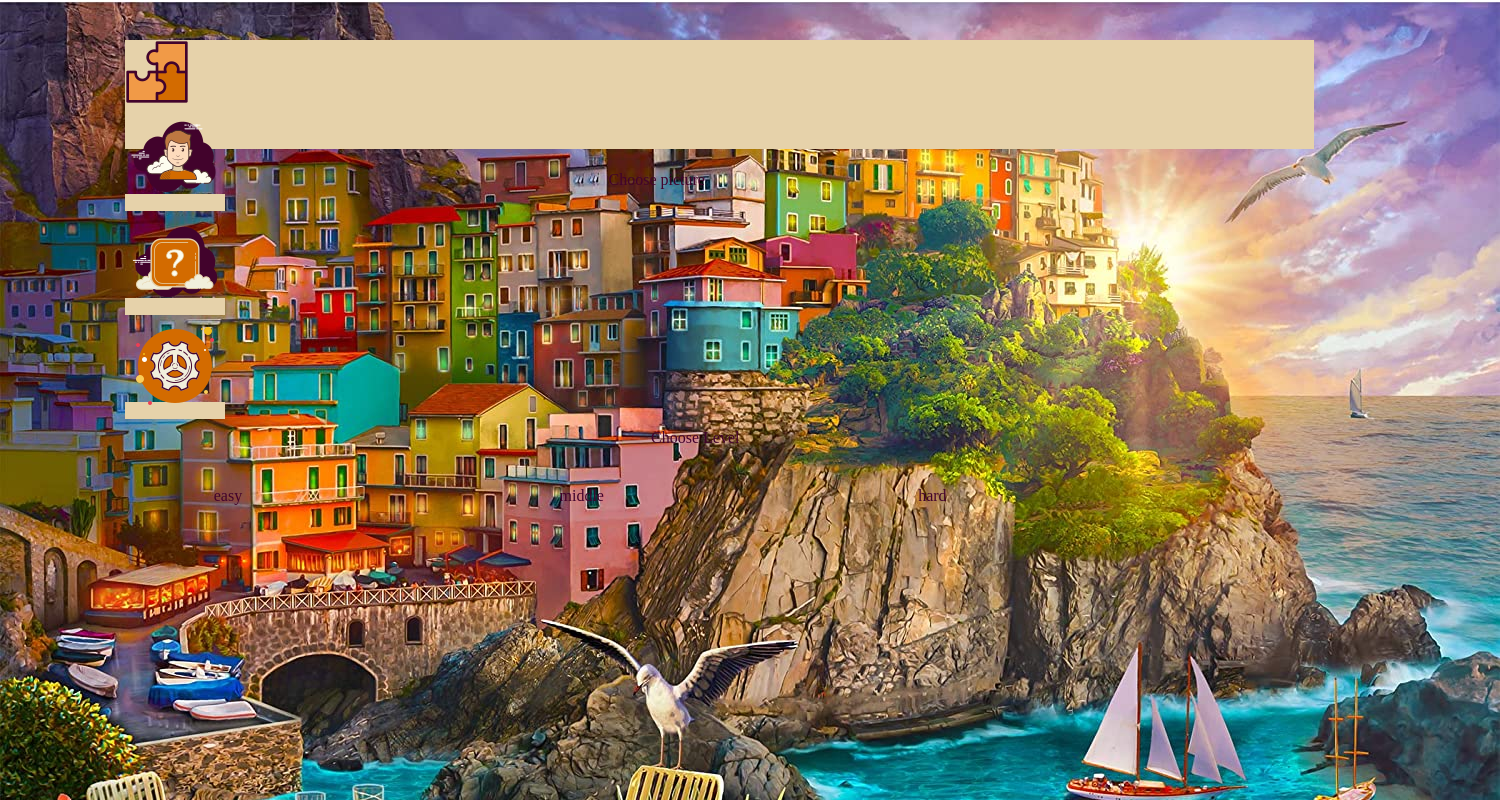
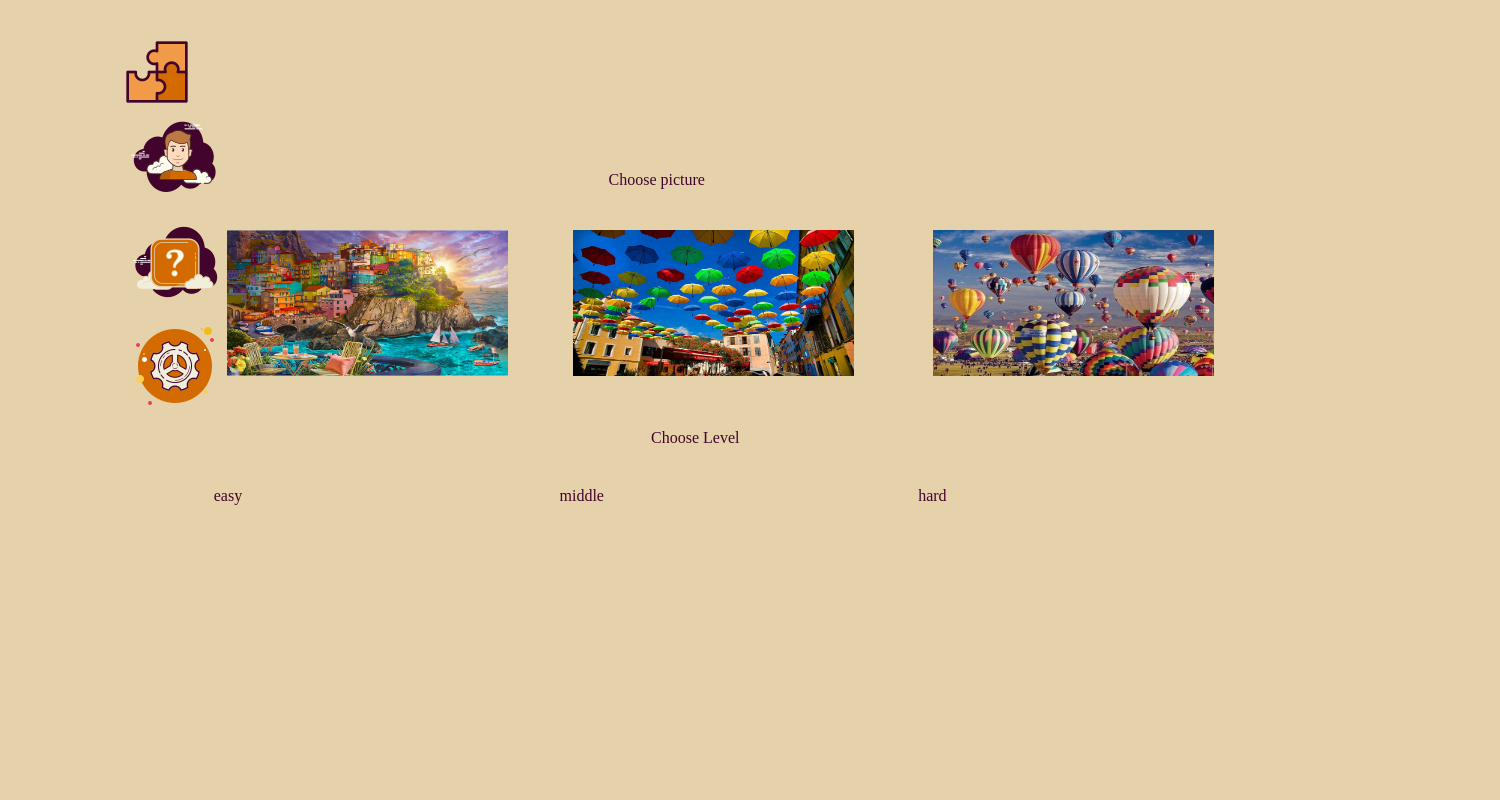
Before and after one commit to webAhead1/Puzzle-Game, a React (Vite) app: page / in a window 1280 px wide. Shown: the top 800 px of the page, 1500 px wide, since content can reach past the window. Built offline with nearby package versions, Linux system fonts and the light colour scheme.

Commit message:
editing css images

```diff
--- a/components/ChoosePicGroup/ChoosePicGroup.jsx
+++ b/components/ChoosePicGroup/ChoosePicGroup.jsx
@@ -23,7 +23,7 @@ export default function ChoosePicGroup(props) {
     <label>
       <div className="ChoosePicture">Choose picture</div>
       <label className="pictures">
-        <img
+        <img className="pic1"
           src="/pic/pic1.jpg"
           onClick={() => {
             pic1Click();
@@ -32,7 +32,7 @@ export default function ChoosePicGroup(props) {
       </label>
 
       <label className="pictures">
-        <img
+        <img className="pic2"
           src="/pic/pic2.jpg"
           onClick={() => {
             pic2Click();
@@ -41,7 +41,7 @@ export default function ChoosePicGroup(props) {
       </label>
 
       <label className="pictures">
-        <img
+        <img className="pic3"
           src="/pic/pic3.jpg"
           onClick={() => {
             pic3Click();
--- a/public/style.css
+++ b/public/style.css
@@ -32,6 +32,14 @@ main {
   background-color: var(--page);
 }
 
+.ChooseLevel{
+  position: absolute;
+  height: 26.93px;
+  width: 145.96px;
+  left: 651.07px;
+  top: 429.34px;
+}
+
 .easyLevel{
   position: absolute;
   height: 55.13px;
@@ -64,10 +72,27 @@ main {
   top: 170.66px;
 }
 
-.ChooseLevel{
+
+.pic1{
   position: absolute;
-  height: 26.93px;
-  width: 145.96px;
-  left: 651.07px;
-  top: 429.34px;
+  height: 146.6px;
+  width: 281.12px;
+  left: 227.19px;
+  top: 229.73px;
 }
+
+.pic2{
+  position: absolute;
+  height: 146.6px;
+  width: 281.12px;
+  left: 572.78px;
+  top: 229.73px;
+}
+
+.pic3{
+  position: absolute;
+  height: 146.6px;
+  width: 281.12px;
+  left: 932.69px;
+  top: 229.73px;
+}
```
